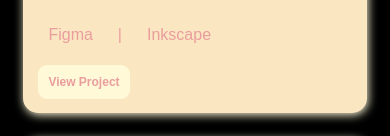
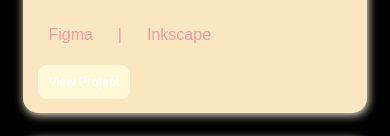
Before and after one commit to cesaarasendryaa/portfolioo, a plain HTML site: page index.html in a window 390 px wide. In both pictures the pointer is over the link 83 px from the left and 4183 px from the top of the page. Shown: the part 4102-4238 px from the top of the page. Drawn offline with Linux system fonts and the light colour scheme.

Commit message:
ganti warna hover prjct link style.css

```diff
--- a/style.css
+++ b/style.css
@@ -444,7 +444,7 @@
 
 .project-link:hover{
     background-color: #FFF9D8;
-    color: #EA9D9D;
+    color: #ffff;
 }
 
 /* ini bagian experience */
@@ -818,7 +818,7 @@
 
     .project-link:hover{
         background-color: #FFF9D8;
-        color: #EA9D9D;
+        color: #ffff;
     }
 
     /* =========================
@@ -1039,7 +1039,7 @@
 
     .project-link:hover{
         background-color: #FFF9D8;
-        color: #EA9D9D;
+        color: #ffff;
     }
 
 
```
